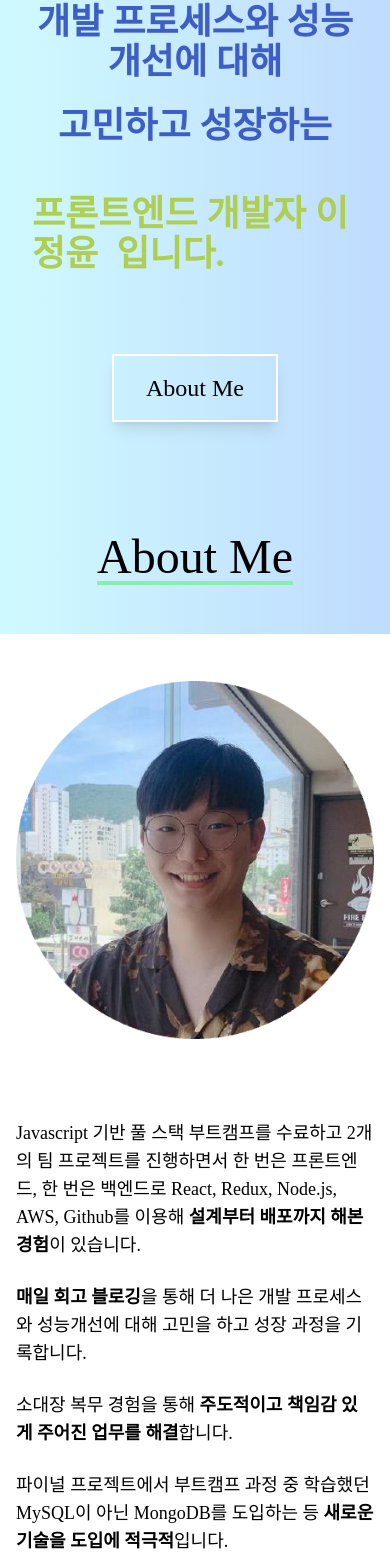
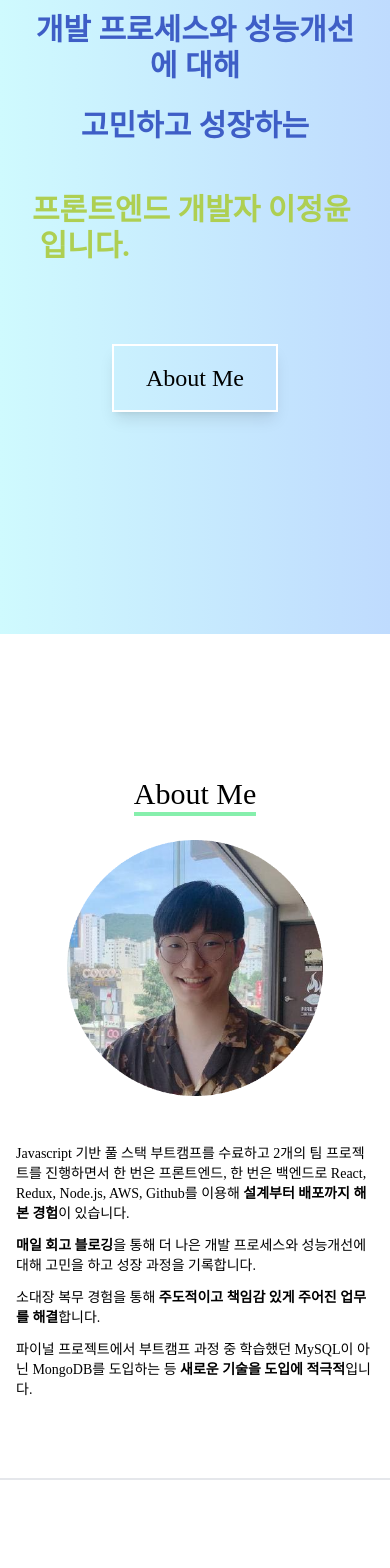
Before and after one commit to EnSillee/Portfolio, a React (Create React App) app: page / in a window 390 px wide. Shown: the part 210-1778 px from the top of the page. Built offline with nearby package versions, Linux system fonts and the light colour scheme.

Commit message:
FIX responsive css - About.jsx

```diff
--- a/src/components/About.jsx
+++ b/src/components/About.jsx
@@ -5,39 +5,38 @@ const About = () => {
   return (
     <div name="about" className="w-full h-screen bg-white">
       <div className="flex flex-col justify-center items-center w-full h-full">
-        <div className="max-w-[600px] md:max-w-[1250px] w-full grid grid-cols-1 gap-8">
-          <div className=" jua mx-auto mb-24 text-5xl inline border-b-4 border-green-300">
+        <div className="max-w-[620px] md:max-w-[1250px] w-full grid grid-cols-1 gap-8">
+          <div className=" jua mx-auto mb-6 text-3xl md:text-5xl inline border-b-4 border-green-300 pt-48 md:pt-0">
             About Me
           </div>
         </div>
 
-        <div className=" max-w-[600px] md:max-w-[1250px] w-full grid md:grid-cols-2 gap-8 px-4">
+        <div className=" max-w-[620px] md:max-w-[1250px] w-full grid md:grid-cols-2 gap-8 px-4">
 
           <div className=" sm:text-right text-4xl">
             <span className=''>
               <img
                 src={profileimg}
                 alt="profile"
-                style={{ width: '24rem' }}
-                className=" mx-auto "
+                className=" mx-auto w-[16rem] sm:w-[20rem] md:w-[24rem] "
               />
             </span>
           </div>
 
           <div className='nanum'>
-            <p className=' pt-12 pb-6 md:pt-0 md:mt-8 text-lg lg:text-xl'>
+            <p className=' mt-4 pb-3 md:pt-0 md:mt-8 text-sm md:text-lg  lg:text-xl'>
               Javascript 기반 풀 스택 부트캠프를 수료하고 2개의 팀 프로젝트를
               진행하면서 한 번은 프론트엔드, 한 번은 백엔드로 React, Redux,
               Node.js, AWS, Github를 이용해 <strong>설계부터 배포까지 해본 경험</strong>이
               있습니다.
             </p>
-            <p className=' pb-6 text-lg lg:text-xl'>
+            <p className=' pb-3 text-sm md:text-lg '>
              <strong>매일 회고 블로깅</strong>을 통해 더 나은 개발 프로세스와 성능개선에 대해 고민을 하고 성장 과정을 기록합니다.
             </p>
-            <p className=' pb-6 text-lg lg:text-xl'>
+            <p className=' pb-3 text-sm md:text-lg '>
             소대장 복무 경험을 통해  <strong>주도적이고 책임감 있게 주어진 업무를 해결</strong>합니다.
             </p>
-            <p className=' pb-6 text-lg lg:text-xl'>
+            <p className=' pb-20 mb-12 text-sm md:text-lg md:pb-0'>
             파이널 프로젝트에서 부트캠프 과정 중 학습했던 MySQL이 아닌 MongoDB를 도입하는 등 <strong>새로운 기술을 도입에 적극적</strong>입니다.
             </p>
           </div>
--- a/src/components/Home.jsx
+++ b/src/components/Home.jsx
@@ -8,12 +8,12 @@ const Home = () => {
       {/* Container */}
       <div className="max-w-[1000px] mx-auto px-8 flex flex-col justify-center items-center h-full">
         <p className=" text-blue-300"></p>
-        <h1 className=" text-4xl sm:text-5xl font-bold text-[#3e5ec6]">
+        <h1 className=" text-3xl sm:text-4xl md:text-5xl font-bold text-[#3e5ec6]">
           <div className='mb-6 text-center'>개발 프로세스와 성능개선에 대해</div>
           {/* <div className='mb-6 text-center'>미션과 비전에 대해</div> */}
           <div className=' text-center'>고민하고 성장하는</div>
         </h1>
-        <h2 className=" text-4xl sm:text-5xl font-bold text-[#aecf52] pt-12">
+        <h2 className=" text-3xl sm:text-4xl md:text-5xl font-bold text-[#aecf52] pt-12">
           프론트엔드 개발자 이정윤 &nbsp;
           <span>
 
--- a/src/components/Projects.jsx
+++ b/src/components/Projects.jsx
@@ -7,7 +7,7 @@ const Projects = ({ isToggleOn }) => {
   //setProject(data);
 
   return (
-    <div name="projects" className="w-full h-screen bg-white]">
+    <div name="projects" className="w-full h-screen bg-white] border-t-[1px]">
       <div className="max-w-[1000px] mx-auto p-4 flex flex-col justify-center w-full h-full">
         <div className="">
           <p className="pb-20 md:pb-0"></p>
--- a/src/components/Skills.jsx
+++ b/src/components/Skills.jsx
@@ -11,13 +11,13 @@ import Mongo from '../assets/mongo.png';
 
 const Skills = () => {
   return (
-    <div name="skills" className="w-full h-screen">
+    <div name="skills" className="w-full h-screen border-t-2">
       {/* Container */}
       <div className=" jua max-w-[1000px] mx-auto p-4 flex flex-col justify-center w-full h-full">
         <div>
           <p className="pb-28 md:pb-0"></p>
           <p className="px-4 text-4xl font-bold ">Skills</p>
-          <p className="px-4 py-2">
+          <p className="px-4 py-8">
             These are the technologies I've worked with
           </p>
         </div>
```
